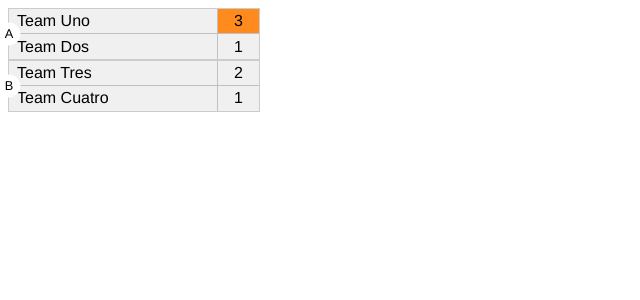
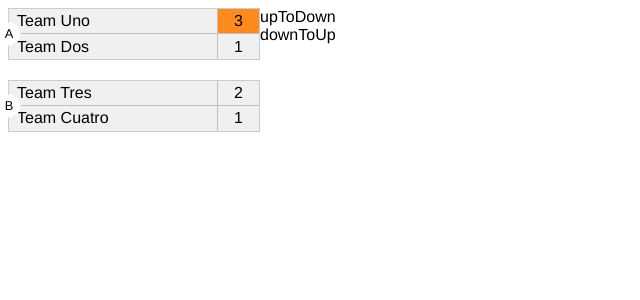
Before and after one commit to Stevenchi36/TournamentBracket, a Vue app: page / in a window 1280 px wide. Shown: the top 300 px of the page, without its empty margins (0-640 px from the left). Built offline with nearby package versions, Linux system fonts and the light colour scheme.

Commit message:
start match connector lines (WIP)

```diff
--- /dev/null
+++ b/src/components/MatchConnector.vue
@@ -0,0 +1,24 @@
+<template>
+  <div>
+    {{getDirection()}}
+  </div>
+</template>
+
+<script>
+export default {
+  props: {
+    index: {
+      type: Number,
+      required: true,
+    },
+  },
+  methods: {
+    getDirection() {
+      if (this.index === 0 || this.index % 2 === 0) {
+        return 'upToDown';
+      }
+      return 'downToUp';
+    },
+  },
+};
+</script>
--- a/src/components/MatchContainer.vue
+++ b/src/components/MatchContainer.vue
@@ -1,5 +1,5 @@
 <template>
-  <div class="match-container">
+  <div class="match-container" :style="{marginTop: spacingTop}">
     <div class="team-container first-team">
       <span class="team-name">{{ team1 }}</span>
       <span
@@ -33,6 +33,7 @@ export default {
       default: 'orange',
     },
     matchName: Number,
+    spacingTop: String,
   },
   filters: {
     getMatchNameFromNumber(number) {
--- a/src/components/TournamentLadder.vue
+++ b/src/components/TournamentLadder.vue
@@ -1,6 +1,7 @@
 <template>
-  <div>
-    <template v-for="match in matches">
+  <div class="ladder-container">
+    <div class="match-column">
+      <template v-for="( match, index ) in matches">
         <match-container
           :team1="match.team1.name"
           :team2="match.team2.name"
@@ -10,17 +11,28 @@
           winColor="rgb(255, 138, 29)"
           :matchName="match.number"
           :key="match.number"
+          :spacing-top="index !== 0 ? getSpacing() : 0"
         />
       </template>
+    </div>
+    <div class="connector-column">
+      <template v-for="( match, index ) in matches">
+        <match-connector :index="index" :key="index" />
+      </template>
+    </div>
   </div>
 </template>
 
 <script>
 import MatchContainer from './MatchContainer.vue';
+import MatchConnector from './MatchConnector.vue';
+
+const spacing = 20;
 
 export default {
   components: {
     MatchContainer,
+    MatchConnector,
   },
   props: {
     ladderSize: {
@@ -29,5 +41,16 @@ export default {
     },
     matches: Array,
   },
+  methods: {
+    getSpacing() {
+      return `${spacing}px`;
+    },
+  },
 };
 </script>
+
+<style lang="scss" scoped>
+  .ladder-container {
+    display: flex
+  }
+</style>
```
Lines whose indentation alone changed are shown as unchanged.
